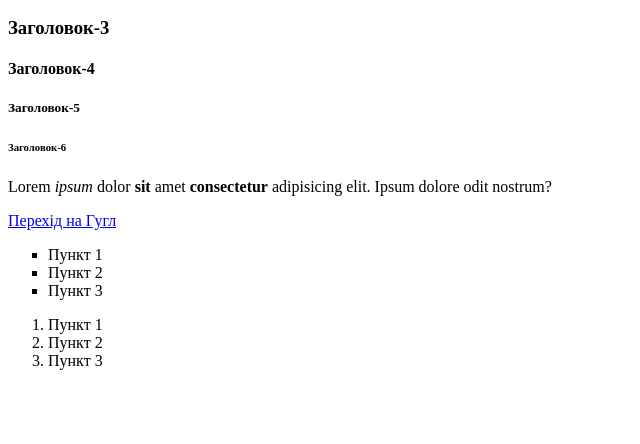
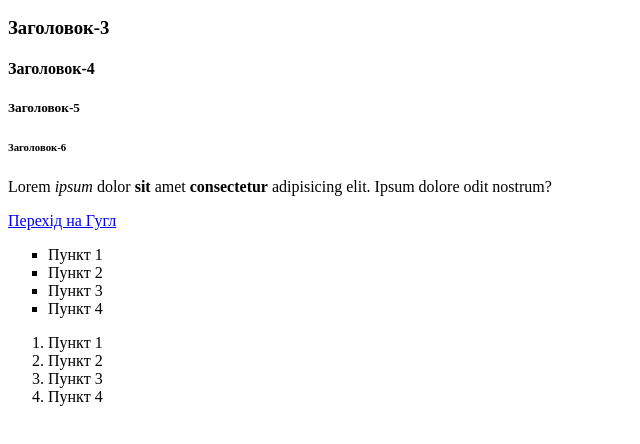
Before and after one commit to dimitriy0810/GitLess-17-03-2026, a plain HTML site: page index.html in a window 1280 px wide. Shown: the part 154-598 px from the top of the page, without its empty margins (0-640 px from the left). Drawn offline with Linux system fonts and the light colour scheme.

Commit message:
Fourth commit

```diff
--- a/index.html
+++ b/index.html
@@ -21,12 +21,14 @@
       <li>Пункт 1</li>
       <li>Пункт 2</li>
       <li>Пункт 3</li>
+      <li>Пункт 4</li>
     </ul>
 
     <ol type="B">
       <li>Пункт 1</li>
       <li>Пункт 2</li>
       <li>Пункт 3</li>
+      <li>Пункт 4</li>
     </ul>
   </body>
 </html>
```
